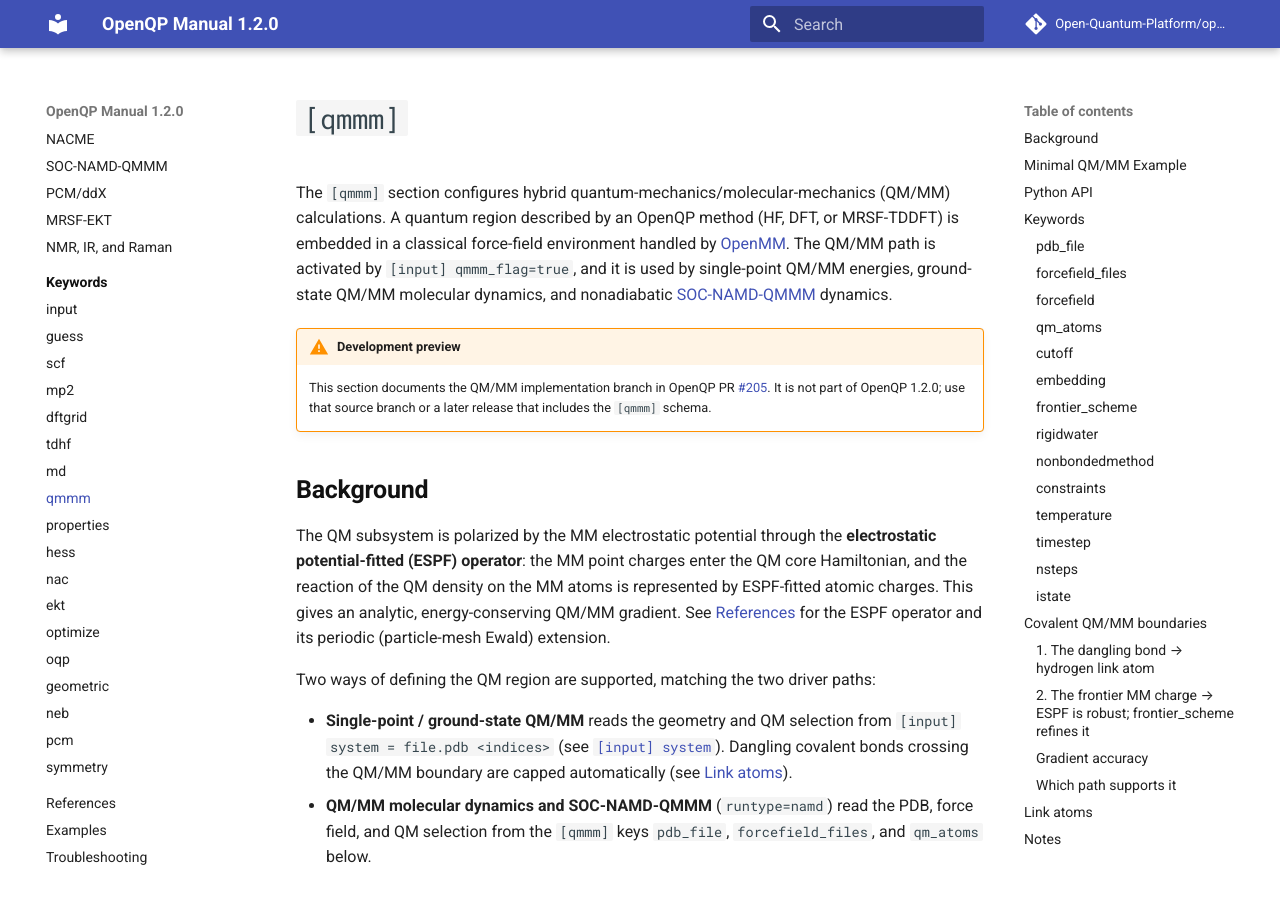
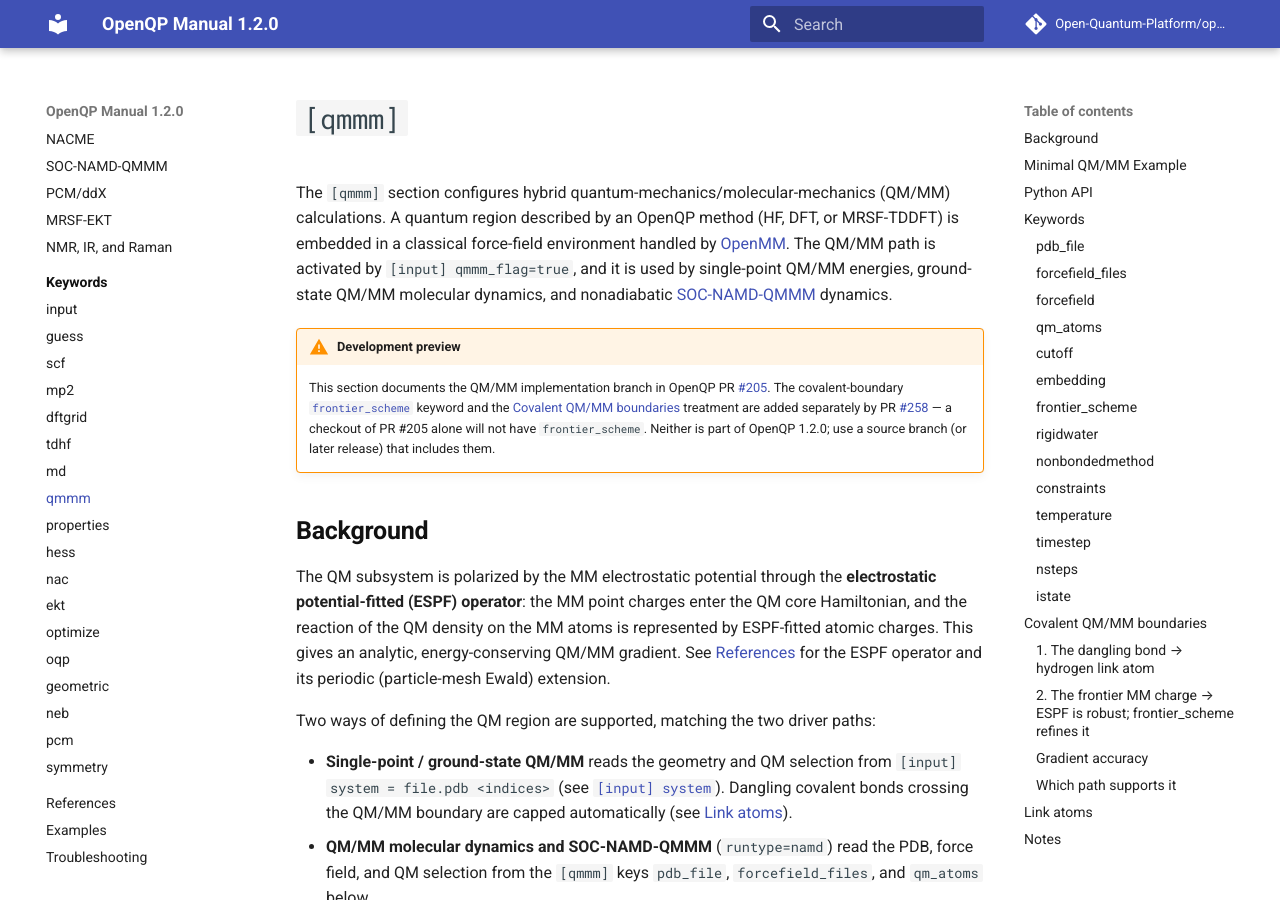
Before and after one commit to Open-Quantum-Platform/openqp-docs, an MkDocs documentation site: the page built from docs/keywords/qmmm.md, in a window 1280 px wide and 900 px high. Built offline with MkDocs 1.6.1 and Material for MkDocs 9.7.7, drawn with Linux system fonts in a browser that asks for light colours; comment, search, counter and statistics services are not loaded.

Commit message:
docs(qmmm): address Codex review of #9 (RCD reference + PR #258 preview note)
- references.md: add the Lin & Truhlar (JPCA 2005, 109, 3991) redistributed
  charge/dipole reference that frontier_scheme's rcd/rc schemes implement, so the
  "See References ... redistribution schemes" link is substantiated (was only the
  ESPF/PME papers). [Codex: "add the redistribution reference before linking"]
- keywords/qmmm.md: the development-preview note now states that frontier_scheme
  and the covalent-boundary treatment come from PR #258 (not #205), so a reader
  who checks out only PR #205 knows the keyword will be absent. [Codex: "mention
  the PR #258 requirement"]

The other two Codex findings (NAMD scope-note contradiction; frontier_scheme
scoped to runtype=namd) were already resolved by the earlier framing fixes: the
keyword's "Used by" is ground-state QM/MM MD, and the SOC-NAMD scope note already
says covalent boundaries are unavailable in nonadiabatic dynamics and points to
the ground-state path.

```diff
--- a/docs/keywords/qmmm.md
+++ b/docs/keywords/qmmm.md
@@ -11,8 +11,12 @@
 !!! warning "Development preview"
     This section documents the QM/MM implementation branch in
     OpenQP PR [#205](https://github.com/Open-Quantum-Platform/openqp/pull/205).
-    It is not part of OpenQP 1.2.0; use that source branch or a later release
-    that includes the `[qmmm]` schema.
+    The covalent-boundary [`frontier_scheme`](#frontier_scheme) keyword and the
+    [Covalent QM/MM boundaries](#covalent-qmmm-boundaries) treatment are added
+    separately by PR
+    [#258](https://github.com/Open-Quantum-Platform/openqp/pull/258) — a checkout
+    of PR #205 alone will not have `frontier_scheme`. Neither is part of OpenQP
+    1.2.0; use a source branch (or later release) that includes them.
 
 ## Background
 
```
Also changed, not shown: docs/references.md (+6 -0 lines).
